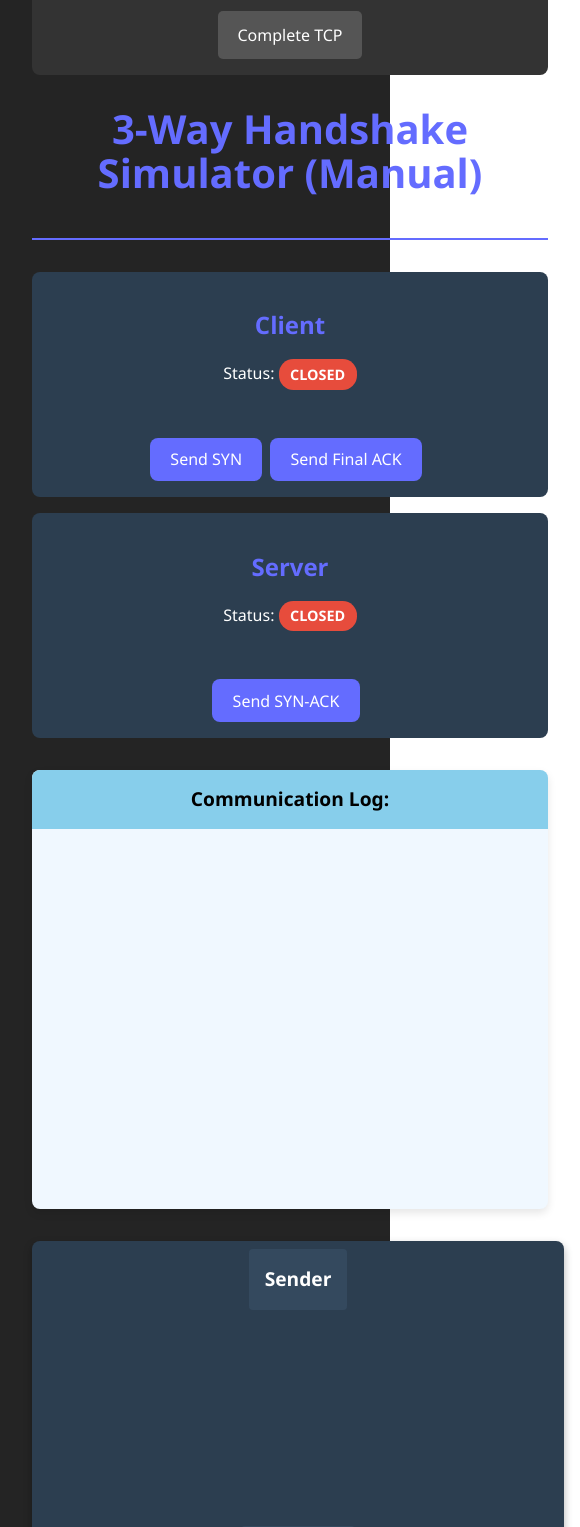
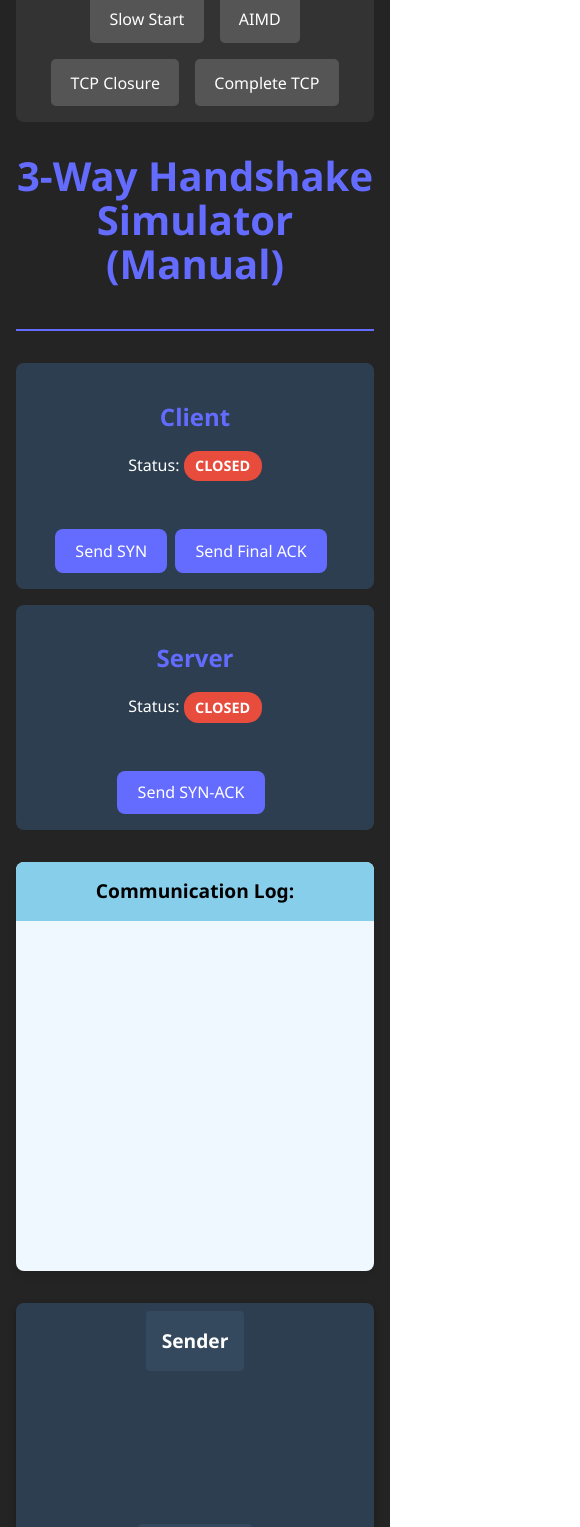
Before and after one commit to ashish-bazad/tcpsimulation, a React (Vite) app: page / in a window 390 px wide. Shown: the part 164-1691 px from the top of the page, 580 px wide, since content can reach past the window. Built offline with nearby package versions, Linux system fonts and the light colour scheme.

Commit message:
responsive design for lower resolutions

```diff
--- a/src/App.css
+++ b/src/App.css
@@ -1,8 +1,11 @@
 #root {
   max-width: 1280px;
   margin: 0 auto;
-  padding: 2rem;
+  /* Reduced padding for mobile */
+  padding: 1rem;
   text-align: center;
+  /* Make root take full width on mobile */
+  width: 100%;
 }
 
 body {
@@ -18,8 +21,9 @@ body {
 }
 
 .app-container header h1 {
-  font-size: 2.5rem;
+  font-size: 2.5rem; /* This will be overridden by index.css h1 */
   color: #646cff;
+  word-break: break-word; /* Allow long titles to wrap */
 }
 
 .app-container header button {
@@ -52,6 +56,7 @@ body {
   flex-direction: column;
   align-items: center;
   gap: 2rem;
+  width: 100%; /* Ensure main content uses full width */
 }
 
 @media (min-width: 900px) {
@@ -59,6 +64,11 @@ body {
     flex-direction: row;
     align-items: flex-start;
     justify-content: center;
+  }
+
+  /* Restore padding for larger screens */
+  #root {
+    padding: 2rem;
   }
 }
 
@@ -72,6 +82,7 @@ body {
   font-size: 1.2rem;
   color: #ffc107;
   box-shadow: 0 0 10px rgba(255, 193, 7, 0.3);
+  word-break: break-all; /* Allow timer text to break */
 }
 
 .controls-container {
@@ -93,6 +104,9 @@ body {
   transition: all 0.25s ease;
   border-radius: 8px;
   border: none;
+  /* Allow buttons to shrink if needed */
+  flex-grow: 1;
+  flex-basis: 150px;
 }
 
 .controls-container button:hover {
--- a/src/components/GBNTable.css
+++ b/src/components/GBNTable.css
@@ -1,6 +1,6 @@
 .table-container {
   border: 2px solid #646cff;
-  padding: 15px;
+  padding: 10px; /* Reduce padding */
   width: 100%;
   max-width: 100%;
   overflow-x: auto;
@@ -20,10 +20,11 @@ table {
 th,
 td {
   border: 1px solid #555;
-  padding: 10px;
-  min-width: 50px;
-  height: 50px;
+  padding: 8px; /* Reduce cell padding */
+  min-width: 45px; /* Reduce min-width */
+  height: 45px; /* Reduce height */
   text-align: center;
+  font-size: 0.9rem; /* Slightly smaller font in table */
 }
 
 th {
--- a/src/components/LogBox.css
+++ b/src/components/LogBox.css
@@ -1,6 +1,6 @@
 .log-container {
   width: 100%;
-  min-width: 300px;
+  min-width: 0; /* Allow shrinking below 300px if needed */
   max-width: 100%;
   border-radius: 8px;
   overflow: hidden;
@@ -37,4 +37,5 @@
   border-bottom: 1px solid #ccc;
   margin-bottom: 8px;
   font-size: 0.9rem;
+  word-break: break-word; /* Allow long log lines to wrap */
 }
--- a/src/components/PacketAnimation.jsx
+++ b/src/components/PacketAnimation.jsx
@@ -1,20 +1,30 @@
 import React from 'react';
 import './PacketAnimation.css';
 
-const SVG_WIDTH = 500;
-const SVG_HEIGHT = 200;
+// Remove fixed width/height
+// const SVG_WIDTH = 500;
+// const SVG_HEIGHT = 200;
 
 // This component renders the packets and ACKs currently in transit
 const PacketAnimation = ({ packetsInFlight }) => {
   return (
     <div className="animation-container">
       <div className="entity sender">Sender</div>
-      <svg width={SVG_WIDTH} height={SVG_HEIGHT} className="animation-svg">
+      {/* Update SVG:
+        - Remove fixed width/height.
+        - Add viewBox="0 0 500 200" to define the coordinate system.
+        - Add preserveAspectRatio="xMidYMid meet" for scaling.
+      */}
+      <svg
+        viewBox="0 0 500 200"
+        preserveAspectRatio="xMidYMid meet"
+        className="animation-svg"
+      >
         {packetsInFlight.map((p) => {
           const isPacket = p.type === 'packet';
-          // Animate from left-to-right for packets, right-to-left for ACKs
-          const startX = isPacket ? 20 : SVG_WIDTH - 20;
-          const endX = isPacket ? SVG_WIDTH - 20 : 20;
+          // Use the viewBox coordinates
+          const startX = isPacket ? 20 : 500 - 20;
+          const endX = isPacket ? 500 - 20 : 20;
 
           return (
             <g
--- a/src/components/StatusDisplay.css
+++ b/src/components/StatusDisplay.css
@@ -1,8 +1,8 @@
 .status-container {
   display: flex;
-  gap: 1.5rem;
+  gap: 1rem; /* Slightly reduce gap */
   background-color: #1a1a1a;
-  padding: 1rem 1.5rem;
+  padding: 1rem; /* Slightly reduce padding */
   border-radius: 8px;
   border: 1px solid #555;
   margin-bottom: 1.5rem;
@@ -19,13 +19,28 @@
 .status-item .label {
   font-family: 'Courier New', Courier, monospace;
   color: #999;
-  font-size: 1.1rem;
+  font-size: 1.0rem; /* Slightly smaller label */
+  white-space: nowrap; /* Keep label on one line */
 }
 
 .status-item .value {
   font-family: 'Courier New', Courier, monospace;
-  font-size: 1.5rem;
+  font-size: 1.3rem; /* Slightly smaller value */
   font-weight: bold;
+}
+
+/* Add media query to shrink text on very small screens */
+@media (max-width: 420px) {
+  .status-item .label {
+    font-size: 0.85rem;
+  }
+  .status-item .value {
+    font-size: 1.1rem;
+  }
+  .status-container {
+    gap: 0.5rem;
+    padding: 0.75rem;
+  }
 }
 
 .value.base {
--- a/src/index.css
+++ b/src/index.css
@@ -27,12 +27,19 @@ body {
   margin: 0;
   display: flex;
   place-items: center;
-  min-width: 320px;
+  min-width: 320px; /* Keep a reasonable minimum */
   min-height: 100vh;
+  /* Add box-sizing for easier layout */
+  box-sizing: border-box;
+}
+
+/* Ensure all elements use border-box */
+*, *::before, *::after {
+  box-sizing: inherit;
 }
 
 h1 {
-  font-size: 3.2em;
+  font-size: 2.5em; /* Reduce default h1 size a bit */
   line-height: 1.1;
 }
 
@@ -57,6 +64,13 @@ button:focus-visible {
   outline: 4px auto -webkit-focus-ring-color;
 }
 
+/* Media query for smaller screens */
+@media (max-width: 600px) {
+  h1 {
+    font-size: 2em; /* Smaller h1 for mobile */
+  }
+}
+
 @media (prefers-color-scheme: light) {
   :root {
     color: #213547;
```
Also changed, not shown: index.html (line endings or trailing spaces).
